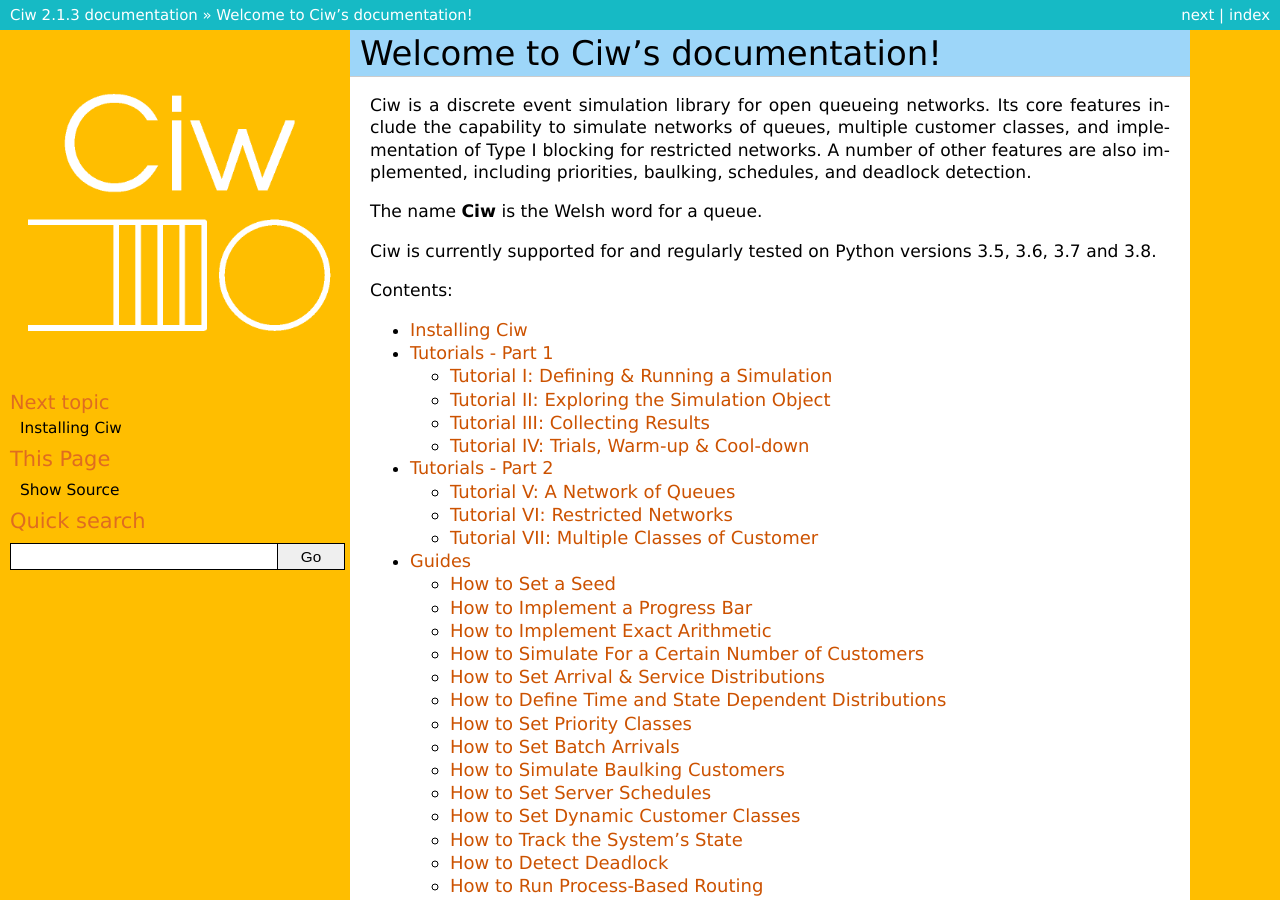
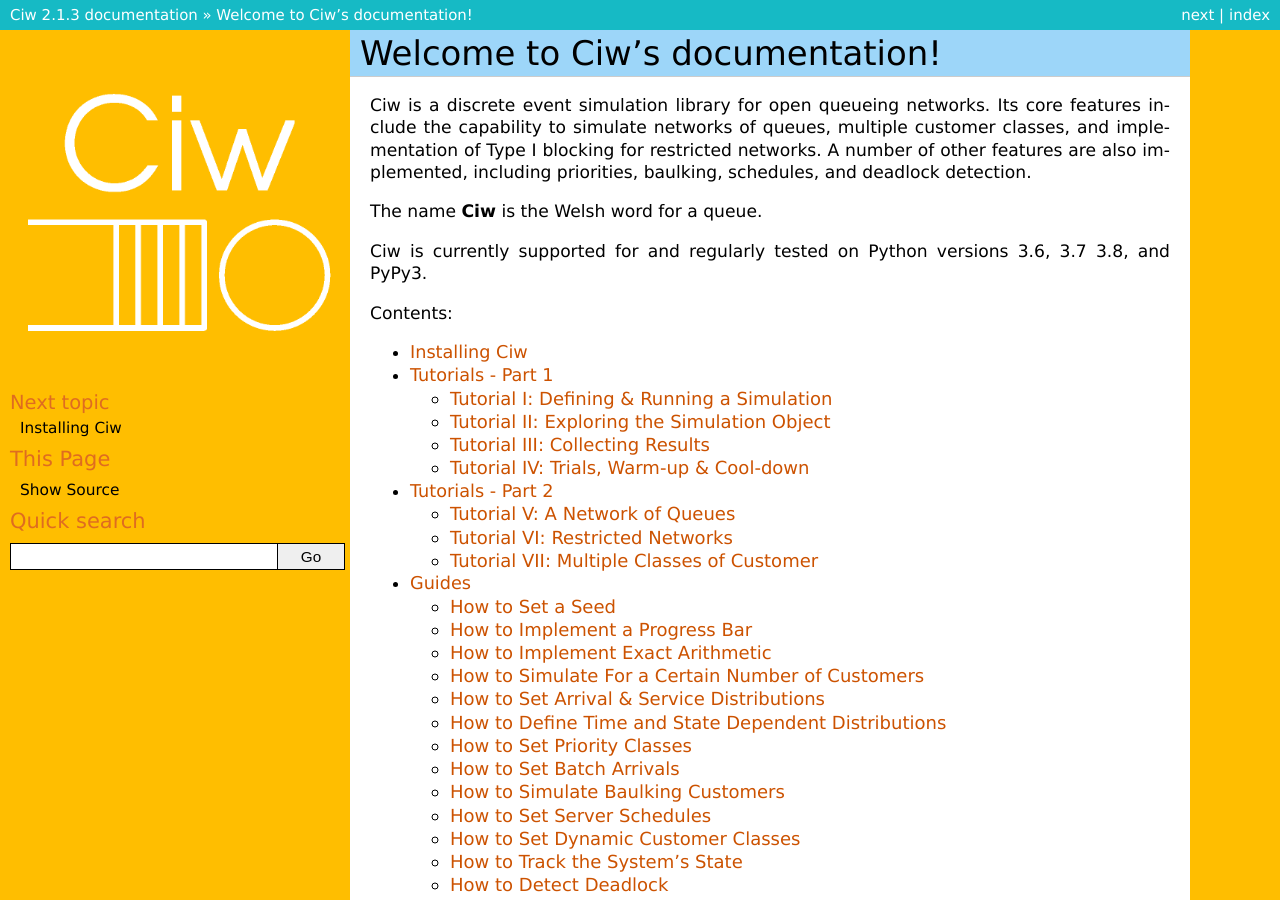
Before and after one commit to CiwPython/Ciw, a Sphinx documentation site: the page built from docs/index.rst, in a window 1280 px wide and 900 px high. Built offline with Sphinx 7.4.7, drawn with Linux system fonts in a browser that asks for light colours.

Commit message:
update sphinx config file; remove python3.5 support'

```diff
--- a/README.rst
+++ b/README.rst
@@ -41,9 +41,9 @@ Install with :code:`pip install ciw`.
 
 Current supported version of Python:
 
-- Python 3.5
 - Python 3.6
 - Python 3.7
+- Python 3.8
 - PyPy3
 
 Usage
--- a/docs/conf.py
+++ b/docs/conf.py
@@ -306,4 +306,4 @@ texinfo_documents = [
 #texinfo_no_detailmenu = False
 
 def setup(app):
-   app.add_stylesheet("style.css")
+   app.add_css_file("style.css")
--- a/docs/index.rst
+++ b/docs/index.rst
@@ -7,7 +7,7 @@ A number of other features are also implemented, including priorities, baulking,
 
 The name **Ciw** is the Welsh word for a queue.
 
-Ciw is currently supported for and regularly tested on Python versions 3.5, 3.6, 3.7 and 3.8.
+Ciw is currently supported for and regularly tested on Python versions 3.6, 3.7 3.8, and PyPy3.
 
 Contents:
 
```
Also changed, not shown: .travis.yml.
